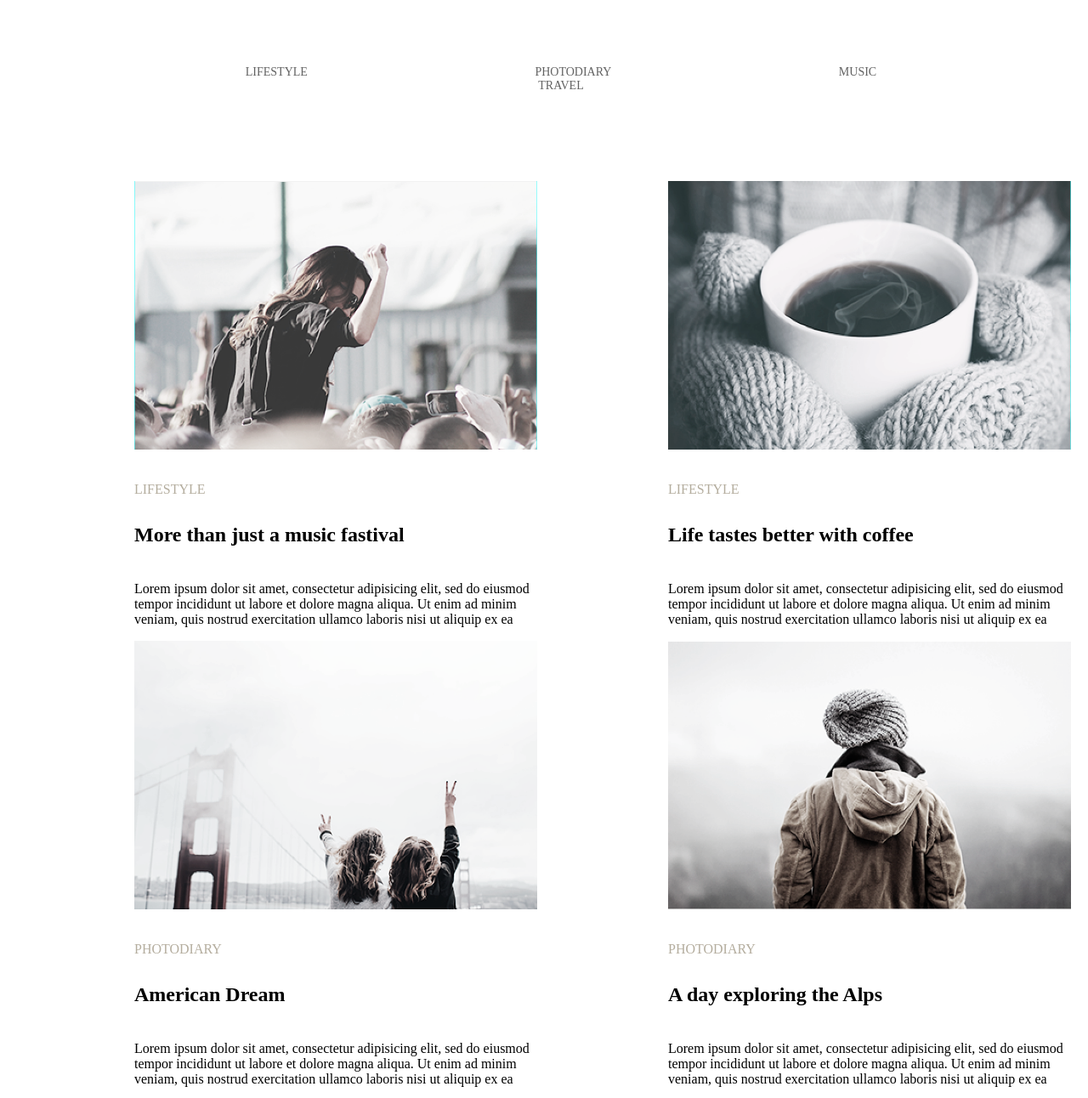
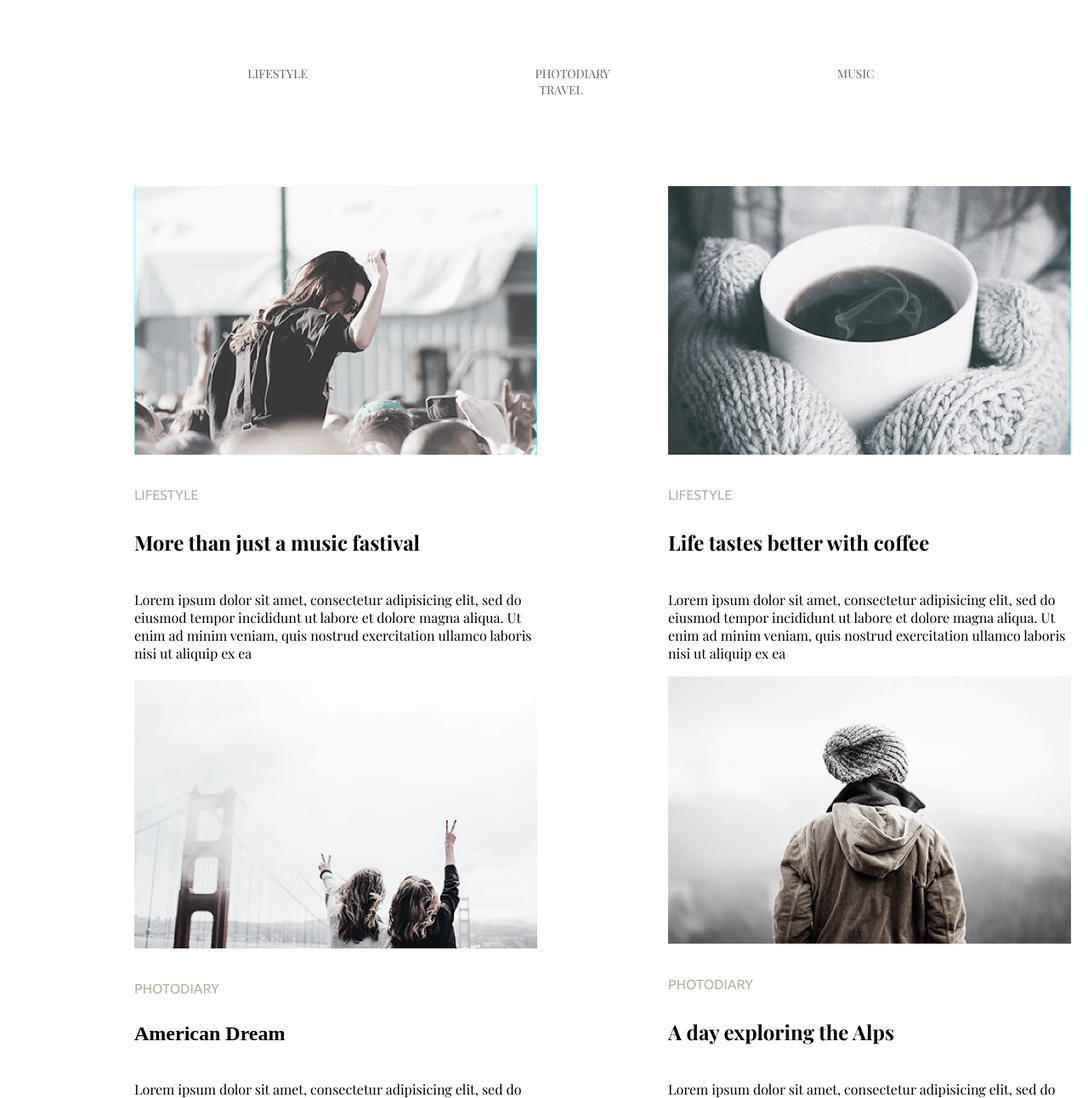
Before and after one commit to Maximalxx/goiteens-front-end, a plain HTML site: page Module 3/index.html in a window 1280 px wide. Shown: the top 1292 px of the page at 85% size. Drawn offline with nearby package versions, Linux system fonts and the light colour scheme.

Commit message:
ttu, fonts

```diff
--- a/Module 3/CSS/styles.css
+++ b/Module 3/CSS/styles.css
@@ -1,4 +1,19 @@
-ul>li {
+
+
+
+
+@import url('https://fonts.googleapis.com/css2?family=Playfair+Display:wght@400;500;600;700;800;900&display=swap');
+
+@import url('https://fonts.googleapis.com/css2?family=Ubuntu:wght@300;400;500;700&display=swap');
+
+
+
+
+
+
+
+
+ul > li {
   display: inline-block;
 }
 
@@ -7,7 +22,8 @@ nav {
   margin-top: 77px;
   margin-bottom: 104px;
   font-size: 14px;
-
+  font-family: 'Playfair Display', serif;
+  text-transform: uppercase;
 }
 
 li {
@@ -21,7 +37,7 @@ li > a:hover {
 
 .Navigation {
   text-decoration: none;
-   color:#626262;
+  color: #626262;
   font-size: 14px;
   font-weight: 400;
 }
@@ -30,6 +46,8 @@ span {
   display: block;
   color: #b4ad9e;
   margin-bottom: 31px;
+  font-family: 'Ubuntu', sans-serif;
+  text-transform: uppercase;
 }
 section {
   display: inline-block;
@@ -44,6 +62,7 @@ section {
 
 p {
   margin-top: 41px;
+  font-family: 'Playfair Display', serif;
 }
 
 footer {
@@ -56,10 +75,15 @@ button {
   background-color: #fff;
   border-color: #626262;
   padding: 22px 33px;
-    border-width: 1px 1px ;
+  border-width: 1px 1px;
+  font-family: 'Playfair Display', serif;
 }
 
 .section1 {
   width: 474px;
   display: inline-block;
 }
+
+.Title {
+  font-family: 'Playfair Display', serif;
+}
--- a/Module 3/index.html
+++ b/Module 3/index.html
@@ -10,10 +10,10 @@
     <header>
          <nav>
               <ul>
-                    <li><a class="Navigation" href="#">LIFESTYLE</a></li>
-                    <li><a class="Navigation" href="#">PHOTODIARY</a></li>
-                    <li><a class="Navigation" href="#">MUSIC</a></li>
-                    <li><a class="Navigation" href="#">TRAVEL</a></li>
+                    <li><a class="Navigation" href="#">Lifestyle</a></li>
+                    <li><a class="Navigation" href="#">Photodiary</a></li>
+                    <li><a class="Navigation" href="#">Music</a></li>
+                    <li><a class="Navigation" href="#">Travel</a></li>
              </ul>
          </nav>
 
@@ -22,9 +22,9 @@
     <main>
         <section class="section1">
             <img class="Image" src="./imagrs/MoreThanJustAMusicFastival.png" alt="More than just a music fastival" >
-            <span>LIFESTYLE</span>
+            <span>Lifestyle</span>
 
-            <h2>More than just a music fastival</h2>
+            <h2 class="Title">More than just a music fastival</h2>
 
             <p class="P1">
                 Lorem ipsum dolor sit amet, consectetur adipisicing elit, sed do eiusmod tempor incididunt ut labore et dolore magna aliqua. Ut enim ad minim veniam, quis nostrud exercitation ullamco laboris nisi ut aliquip ex ea
@@ -32,9 +32,9 @@
 
         <section  class= "section1">
             <img class="Image" src="./imagrs/LifeTastesBetterWithCoffee.png" alt="Life tastes better with coffee">
-            <span>LIFESTYLE</span>
+            <span>Lifestyle</span>
 
-            <h2>Life tastes better with coffee</h2>
+            <h2 class="Title">Life tastes better with coffee</h2>
 
             <p>
                 Lorem ipsum dolor sit amet, consectetur adipisicing elit, sed do eiusmod tempor incididunt ut labore et dolore magna aliqua. Ut enim ad minim veniam, quis nostrud exercitation ullamco laboris nisi ut aliquip ex ea
@@ -43,7 +43,7 @@
 
         <section class="section1">
             <img class="Image" src="./imagrs/AmericanDream.png" alt="American Dream">
-            <span>PHOTODIARY</span>
+            <span>Photodiary</span>
 
             <h2>American Dream</h2>
 
@@ -54,9 +54,9 @@
 
         <section class="section1">
             <img class="Image" src="./imagrs/ADayExploringTheAlps.png" alt="A day exploring the Alps">
-            <span>PHOTODIARY</span>
+            <span>Photodiary</span>
 
-            <h2>A day exploring the Alps</h2>
+            <h2 class="Title">A day exploring the Alps</h2>
 
             <p>
                 Lorem ipsum dolor sit amet, consectetur adipisicing elit, sed do eiusmod tempor incididunt ut labore et dolore magna aliqua. Ut enim ad minim veniam, quis nostrud exercitation ullamco laboris nisi ut aliquip ex ea
@@ -65,9 +65,9 @@
 
         <section class="section1">
             <img class="Image" src="./imagrs/Top10SongForRunning.png" alt="Top 10 Song For Runnin">
-            <span>LIFESTYLE</span>
+            <span>Lifestyle</span>
 
-            <h2>Top 10 Song For Runnin</h2>
+            <h2 class="Title">Top 10 Song For Runnin</h2>
 
             <p>
                 LoLorem ipsum dolor sit amet, consectetur adipisicing elit, sed do eiusmod tempor incididunt ut labore et dolore magna aliqua. Ut enim ad minim veniam, quis nostrud exercitation ullamco laboris nisi ut aliquip ex ea
@@ -76,9 +76,9 @@
 
         <section class="section1">
             <img class="Image" src="./imagrs/ColdWinterDays.png" alt="Cold Winter Days">
-            <span>LIFESTYLE</span>
+            <span>Lifestyle</span>
 
-            <h2>Cold Winter Days</h2>
+            <h2 class="Title">Cold Winter Days</h2>
 
             <P>
                 Lorem ipsum dolor sit amet, consectetur adipisicing elit, sed do eiusmod tempor incididunt ut labore et dolore magna aliqua. Ut enim ad minim veniam, quis nostrud exercitation ullamco laboris nisi ut aliquip ex
```
Lines whose indentation alone changed are shown as unchanged.
